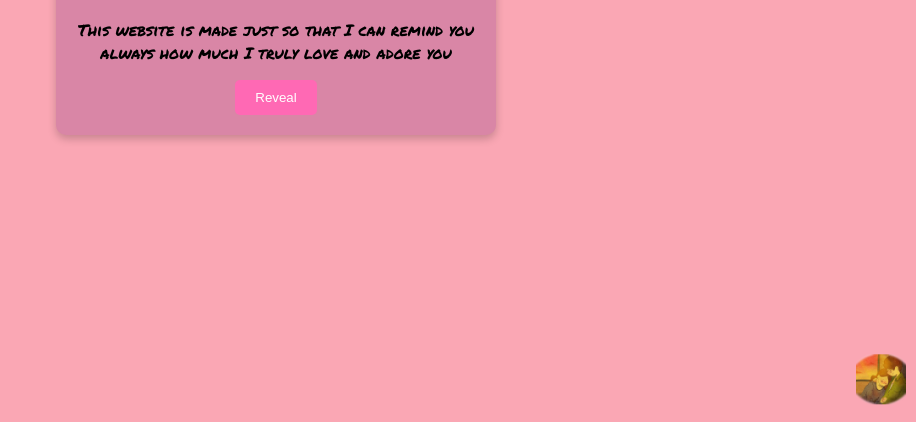
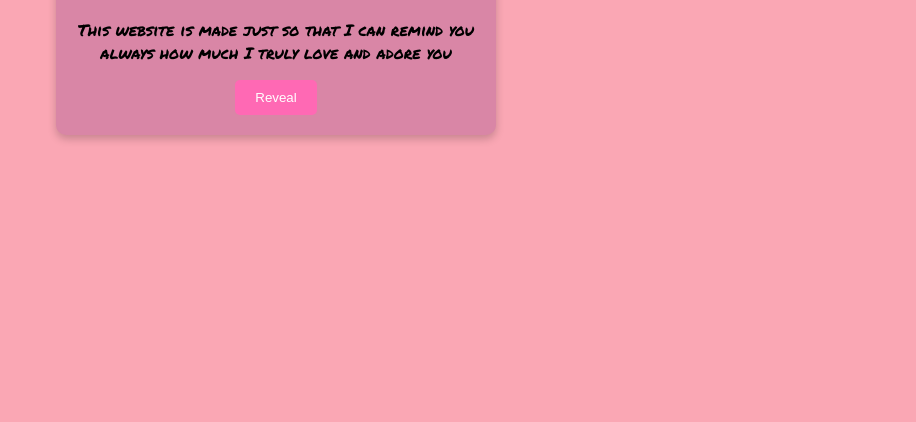
Before and after one commit to MarkZeroxy/lovely, a plain HTML site: page index.html in a window 1280 px wide. Shown: the part 378-800 px from the top of the page, without its empty margins (364-1280 px from the left). Drawn offline with Linux system fonts and the light colour scheme.

Commit message:
styles.css

```diff
--- a/styles.css
+++ b/styles.css
@@ -73,7 +73,7 @@ button:active {
     position: absolute;
     bottom: 10px;
     right: 10px;
-    width: 50px; /* Increase this value to make the image larger */
+    width: 0px; /* Increase this value to make the image larger */
     height: auto;
     animation: float 3s infinite ease-in-out;
 }
```
